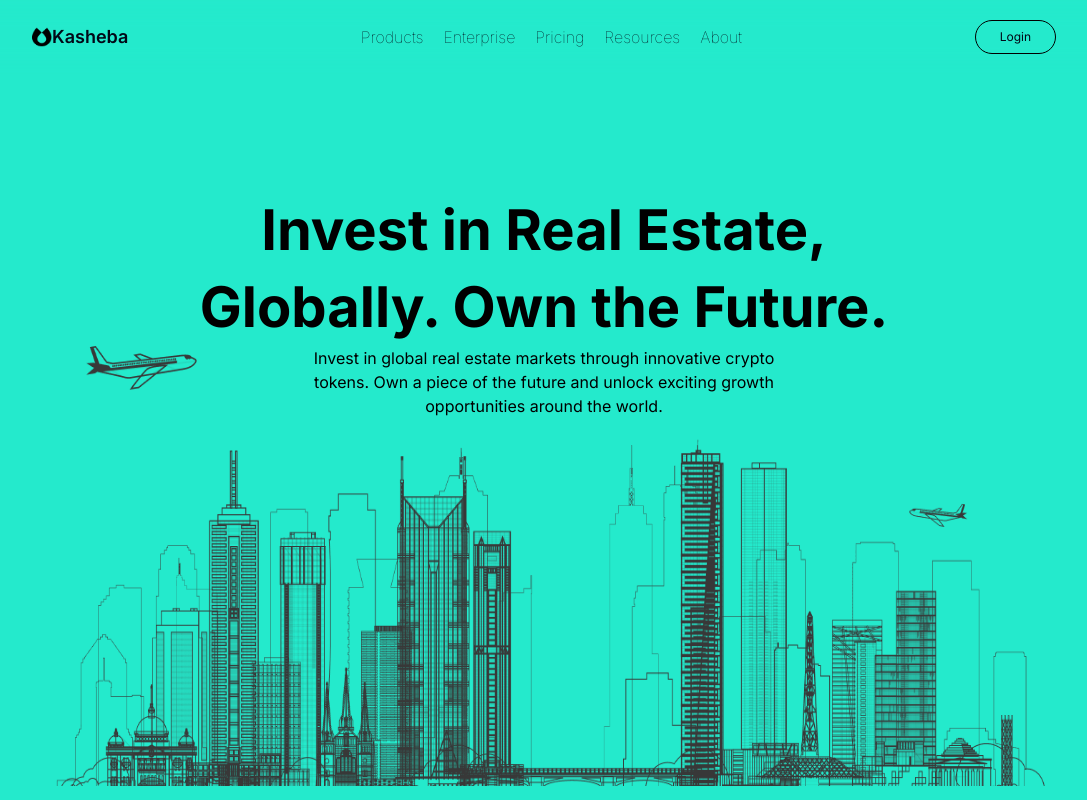
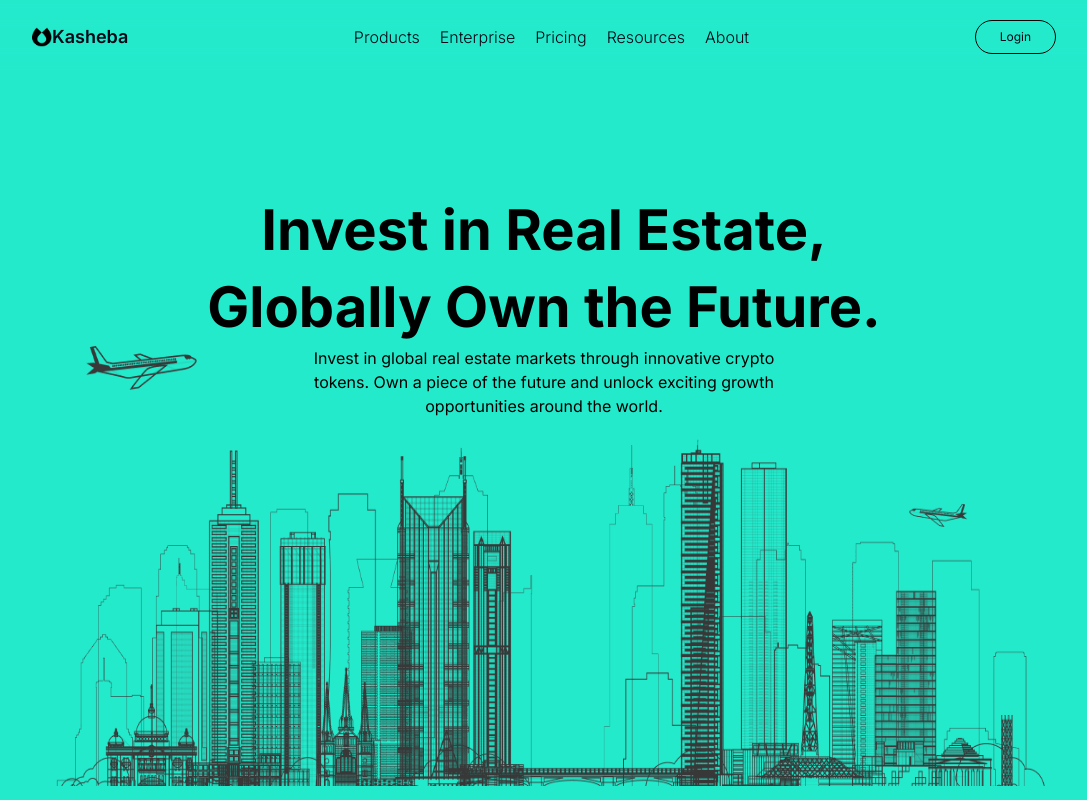
Before and after one commit to DruxAMB/kasheba-frontend, a Next.js app in the folder kasheba-frontend/: page / in a window 1280 px wide. Shown: the whole page, without its empty margins (96-1183 px from the left). Built offline with nearby package versions, Linux system fonts and the light colour scheme.

Commit message:
@druxamb: fixed the projects images

```diff
--- a/kasheba-frontend/app/components/HeroSection.tsx
+++ b/kasheba-frontend/app/components/HeroSection.tsx
@@ -6,7 +6,7 @@ const HeroSection = () => {
   return (
     <div>
       <h1 className="text-[56px] text-center font-bold max-w-[710px] m-auto leading-snug">
-        Invest in Real Estate, Globally. Own the Future.
+        Invest in Real Estate, Globally Own the Future.
       </h1>
       <div className="relative">
         <p className="max-w-[638px] m-auto text-center absolute left-1/2 transform -translate-x-1/2">
--- a/kasheba-frontend/app/components/NavBar.tsx
+++ b/kasheba-frontend/app/components/NavBar.tsx
@@ -100,19 +100,19 @@ export const NavBar = () => {
       </Link>
       <ul className="flex gap-5 max-lg:hidden">
         <Link href={"/"}>
-          <li className="hover:underline font-thin">Products</li>
+          <li className="hover:underline font-light">Products</li>
         </Link>
         <Link href={"/"}>
-          <li className="hover:underline font-thin">Enterprise</li>
+          <li className="hover:underline font-light">Enterprise</li>
         </Link>{" "}
         <Link href={"/bounty"}>
-          <li className="hover:underline font-thin">Pricing</li>
+          <li className="hover:underline font-light">Pricing</li>
         </Link>
         <Link href={"/"}>
-          <li className="hover:underline font-thin">Resources</li>
+          <li className="hover:underline font-light">Resources</li>
         </Link>
         <Link href={"/"}>
-          <li className="hover:underline font-thin">About</li>
+          <li className="hover:underline font-light">About</li>
         </Link>
       </ul>
       <div className="items-center max-lg:hidden">
```
